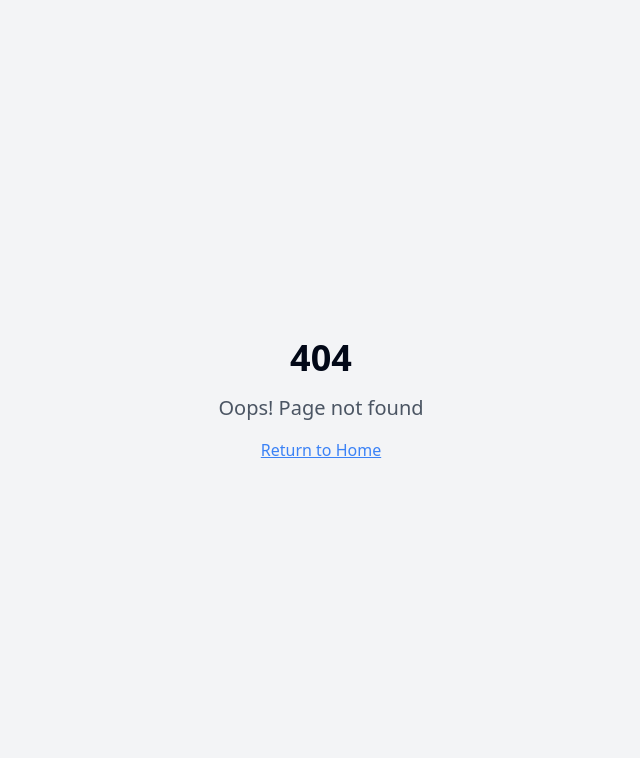
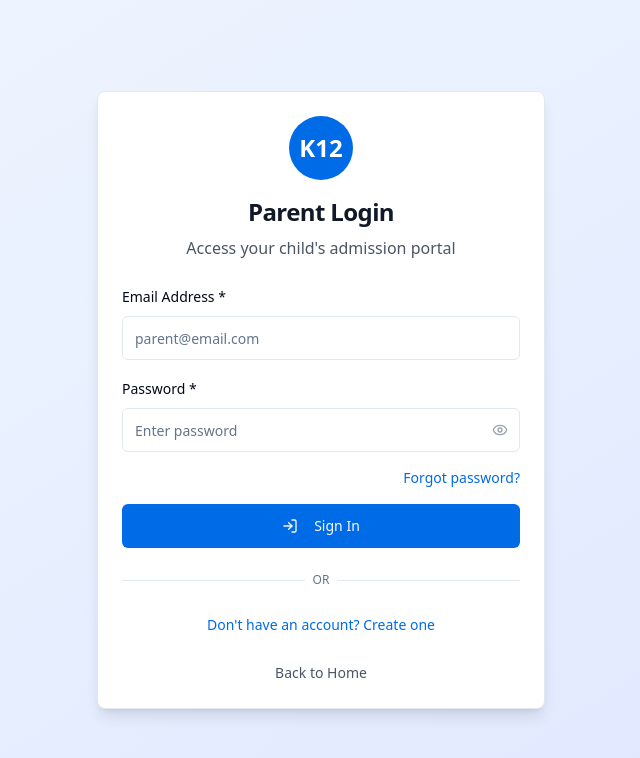
Before and after one commit to Chitwa-lm/admit-it-ai-pathways, a React (Vite) app: page /parent-login in a window 1280 px wide. Before the commit this address had no page. Shown: the top 758 px of the page, without its empty margins (319-959 px from the left). Built offline with nearby package versions, Linux system fonts and the light colour scheme.

Commit message:
feat: Create parent login page
Adds the parent login page with login and signup functionality.

```diff
--- a/src/App.tsx
+++ b/src/App.tsx
@@ -5,6 +5,7 @@ import { TooltipProvider } from "@/components/ui/tooltip";
 import { QueryClient, QueryClientProvider } from "@tanstack/react-query";
 import { BrowserRouter, Routes, Route } from "react-router-dom";
 import Index from "./pages/Index";
+import ParentLogin from "./pages/ParentLogin";
 import ParentPortal from "./pages/ParentPortal";
 import ApplicationForm from "./pages/ApplicationForm";
 import DocumentUpload from "./pages/DocumentUpload";
@@ -20,6 +21,7 @@ const App = () => (
       <BrowserRouter>
         <Routes>
           <Route path="/" element={<Index />} />
+          <Route path="/parent-login" element={<ParentLogin />} />
           <Route path="/parent-portal" element={<ParentPortal />} />
           <Route path="/application" element={<ApplicationForm />} />
           <Route path="/documents" element={<DocumentUpload />} />
--- a/src/pages/Index.tsx
+++ b/src/pages/Index.tsx
@@ -23,10 +23,10 @@ const Index = () => {
               Manage student enrollment applications with intelligent analysis and real-time tracking
             </p>
           </div>
-          <Link to="/parent-portal">
+          <Link to="/parent-login">
             <Button className="flex items-center space-x-2">
               <ExternalLink className="h-4 w-4" />
-              <span>Parent Portal</span>
+              <span>Parent Login</span>
             </Button>
           </Link>
         </div>
--- /dev/null
+++ b/src/pages/ParentLogin.tsx
@@ -0,0 +1,223 @@
+
+import { useState } from "react";
+import { Link, useNavigate } from "react-router-dom";
+import { Card, CardContent, CardHeader, CardTitle } from "@/components/ui/card";
+import { Button } from "@/components/ui/button";
+import { Input } from "@/components/ui/input";
+import { Label } from "@/components/ui/label";
+import { UserPlus, LogIn, Eye, EyeOff } from "lucide-react";
+import { useToast } from "@/hooks/use-toast";
+
+const ParentLogin = () => {
+  const [isLogin, setIsLogin] = useState(true);
+  const [email, setEmail] = useState("");
+  const [password, setPassword] = useState("");
+  const [confirmPassword, setConfirmPassword] = useState("");
+  const [showPassword, setShowPassword] = useState(false);
+  const [isLoading, setIsLoading] = useState(false);
+  const navigate = useNavigate();
+  const { toast } = useToast();
+
+  const handleAuth = async (e: React.FormEvent) => {
+    e.preventDefault();
+    setIsLoading(true);
+
+    // Basic validation
+    if (!email || !password) {
+      toast({
+        title: "Error",
+        description: "Please fill in all required fields.",
+        variant: "destructive",
+      });
+      setIsLoading(false);
+      return;
+    }
+
+    if (!isLogin && password !== confirmPassword) {
+      toast({
+        title: "Error",
+        description: "Passwords do not match.",
+        variant: "destructive",
+      });
+      setIsLoading(false);
+      return;
+    }
+
+    // Mock authentication - in real app, this would connect to backend
+    try {
+      // Simulate API call
+      await new Promise(resolve => setTimeout(resolve, 1000));
+
+      toast({
+        title: "Success",
+        description: isLogin ? "Successfully logged in!" : "Account created successfully!",
+      });
+
+      // Navigate to parent portal
+      navigate("/parent-portal");
+    } catch (error) {
+      toast({
+        title: "Error",
+        description: "Authentication failed. Please try again.",
+        variant: "destructive",
+      });
+    }
+
+    setIsLoading(false);
+  };
+
+  return (
+    <div className="min-h-screen bg-gradient-to-br from-blue-50 to-indigo-100 flex items-center justify-center p-6">
+      <div className="w-full max-w-md">
+        <Card className="shadow-lg">
+          <CardHeader className="text-center space-y-4">
+            <div className="mx-auto bg-primary text-white w-16 h-16 rounded-full flex items-center justify-center font-bold text-2xl">
+              K12
+            </div>
+            <div>
+              <CardTitle className="text-2xl font-bold text-gray-900">
+                {isLogin ? "Parent Login" : "Create Parent Account"}
+              </CardTitle>
+              <p className="text-gray-600 mt-2">
+                {isLogin
+                  ? "Access your child's admission portal"
+                  : "Create an account to start the application process"
+                }
+              </p>
+            </div>
+          </CardHeader>
+
+          <CardContent className="space-y-6">
+            <form onSubmit={handleAuth} className="space-y-4">
+              <div className="space-y-2">
+                <Label htmlFor="email" className="text-sm font-medium">
+                  Email Address *
+                </Label>
+                <Input
+                  id="email"
+                  type="email"
+                  placeholder="parent@email.com"
+                  value={email}
+                  onChange={(e) => setEmail(e.target.value)}
+                  required
+                  className="h-11"
+                />
+              </div>
+
+              <div className="space-y-2">
+                <Label htmlFor="password" className="text-sm font-medium">
+                  Password *
+                </Label>
+                <div className="relative">
+                  <Input
+                    id="password"
+                    type={showPassword ? "text" : "password"}
+                    placeholder="Enter password"
+                    value={password}
+                    onChange={(e) => setPassword(e.target.value)}
+                    required
+                    className="h-11 pr-10"
+                  />
+                  <button
+                    type="button"
+                    onClick={() => setShowPassword(!showPassword)}
+                    className="absolute right-3 top-1/2 -translate-y-1/2 text-gray-400 hover:text-gray-600"
+                  >
+                    {showPassword ? <EyeOff className="h-4 w-4" /> : <Eye className="h-4 w-4" />}
+                  </button>
+                </div>
+              </div>
+
+              {!isLogin && (
+                <div className="space-y-2">
+                  <Label htmlFor="confirmPassword" className="text-sm font-medium">
+                    Confirm Password *
+                  </Label>
+                  <Input
+                    id="confirmPassword"
+                    type="password"
+                    placeholder="Confirm password"
+                    value={confirmPassword}
+                    onChange={(e) => setConfirmPassword(e.target.value)}
+                    required
+                    className="h-11"
+                  />
+                </div>
+              )}
+
+              {isLogin && (
+                <div className="flex justify-end">
+                  <Link
+                    to="#"
+                    className="text-sm text-primary hover:underline"
+                  >
+                    Forgot password?
+                  </Link>
+                </div>
+              )}
+
+              <Button
+                type="submit"
+                className="w-full h-11"
+                disabled={isLoading}
+              >
+                {isLoading ? (
+                  <div className="flex items-center space-x-2">
+                    <div className="w-4 h-4 border-2 border-white border-t-transparent rounded-full animate-spin"></div>
+                    <span>Please wait...</span>
+                  </div>
+                ) : (
+                  <>
+                    {isLogin ? (
+                      <>
+                        <LogIn className="h-4 w-4 mr-2" />
+                        Sign In
+                      </>
+                    ) : (
+                      <>
+                        <UserPlus className="h-4 w-4 mr-2" />
+                        Create Account
+                      </>
+                    )}
+                  </>
+                )}
+              </Button>
+            </form>
+
+            <div className="relative">
+              <div className="absolute inset-0 flex items-center">
+                <span className="w-full border-t" />
+              </div>
+              <div className="relative flex justify-center text-xs uppercase">
+                <span className="bg-white px-2 text-muted-foreground">or</span>
+              </div>
+            </div>
+
+            <div className="text-center">
+              <button
+                onClick={() => setIsLogin(!isLogin)}
+                className="text-primary hover:underline text-sm"
+              >
+                {isLogin
+                  ? "Don't have an account? Create one"
+                  : "Already have an account? Sign in"
+                }
+              </button>
+            </div>
+
+            <div className="text-center">
+              <Link
+                to="/"
+                className="text-sm text-gray-600 hover:text-gray-800 hover:underline"
+              >
+                Back to Home
+              </Link>
+            </div>
+          </CardContent>
+        </Card>
+      </div>
+    </div>
+  );
+};
+
+export default ParentLogin;
```
